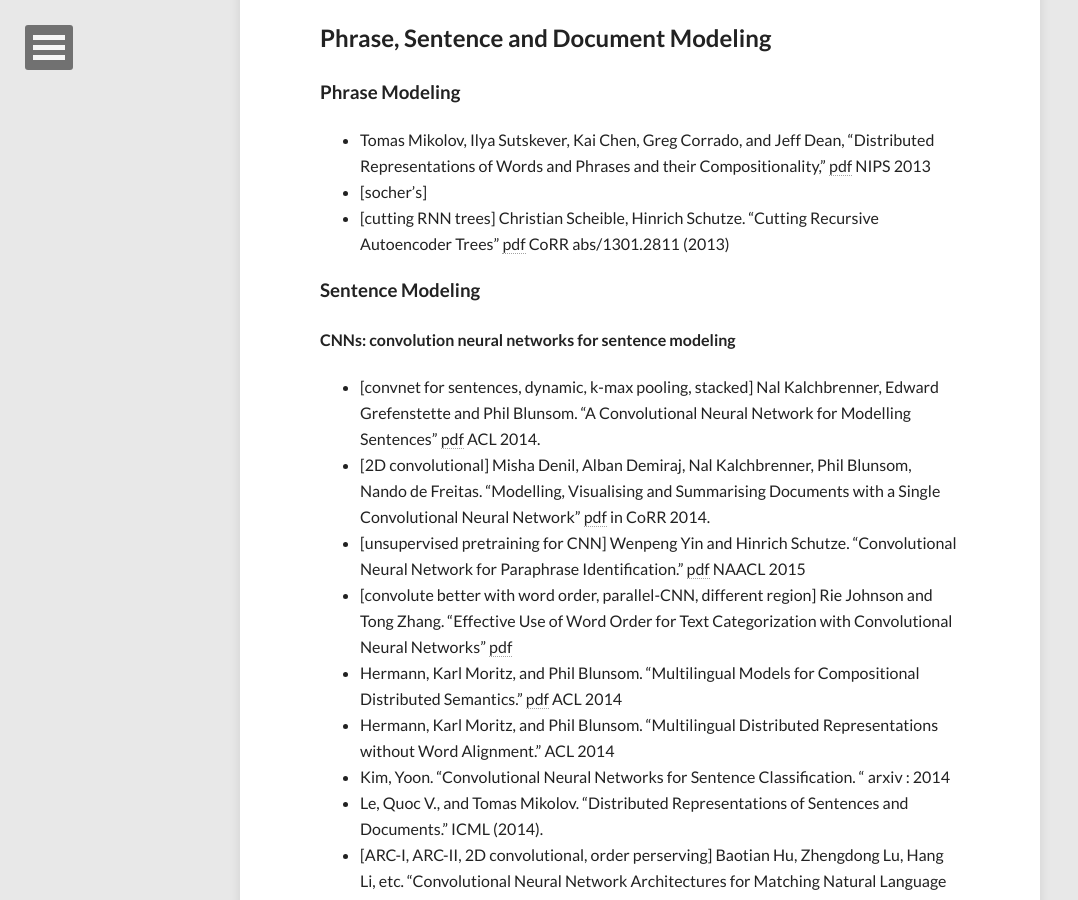
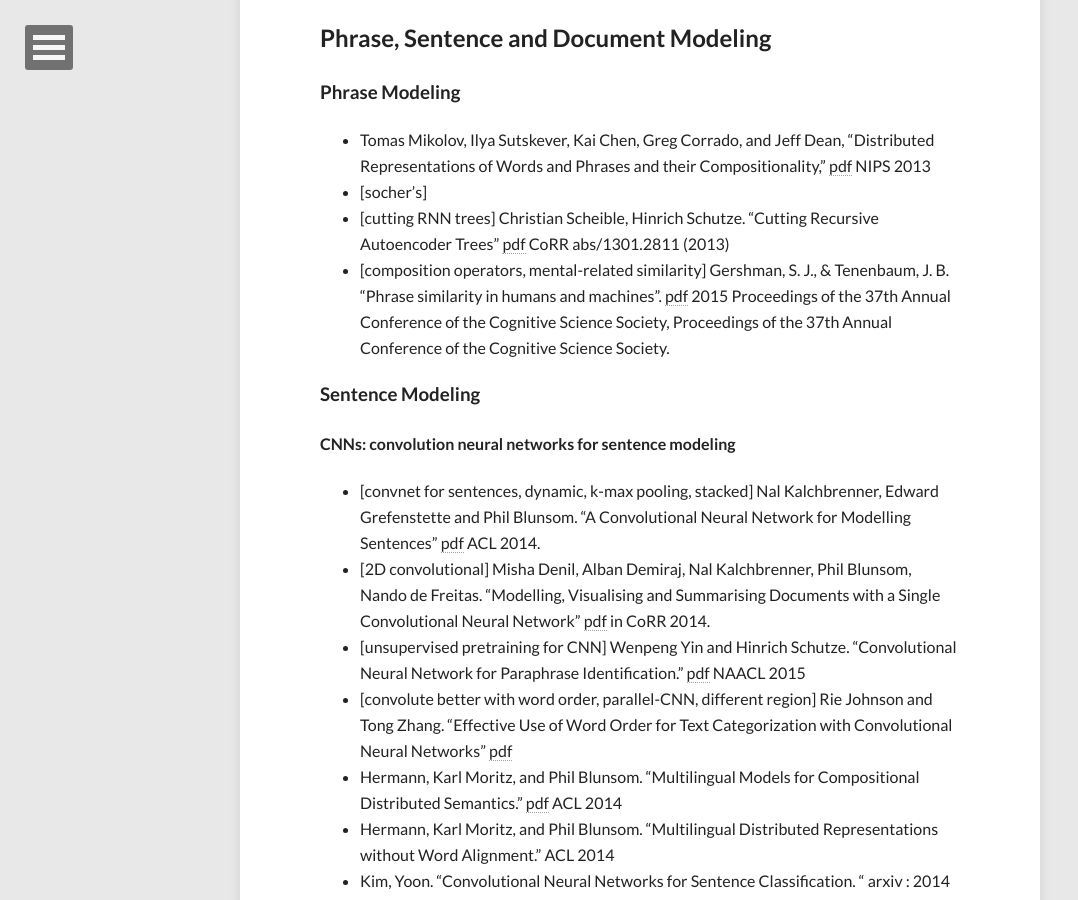
Before and after one commit to niangaotuantuan/niangaotuantuan.github.io, a Jekyll site: the page built from resources.md, in a window 1280 px wide and 900 px high, scrolled down 3739 px. Shown: the whole window, without its empty margins (0-1078 px from the left). Built offline with Jekyll 4.4.1, drawn with Linux system fonts in a browser that asks for light colours; nearby versions of some CDN libraries.

Commit message:
Update resources.md

```diff
--- a/resources.md
+++ b/resources.md
@@ -87,6 +87,7 @@
 + Tomas Mikolov, Ilya Sutskever, Kai Chen, Greg Corrado, and Jeff Dean, "Distributed Representations of Words and Phrases and their Compositionality," [pdf](http://arxiv.org/pdf/1310.4546.pdf) NIPS 2013
 + [socher's]
 + [cutting RNN trees] Christian Scheible, Hinrich Schutze. "Cutting Recursive Autoencoder Trees" [pdf](http://arxiv.org/pdf/1301.2811v3.pdf) CoRR abs/1301.2811 (2013)
++ [composition operators, mental-related similarity] Gershman, S. J., & Tenenbaum, J. B. "Phrase similarity in humans and machines". [pdf](http://projects.iq.harvard.edu/files/ccnlab/files/gershmantenenbaum15.pdf) 2015 Proceedings of the 37th Annual Conference of the Cognitive Science Society, Proceedings of the 37th Annual Conference of the Cognitive Science Society.
 
 ### Sentence Modeling
 
```
